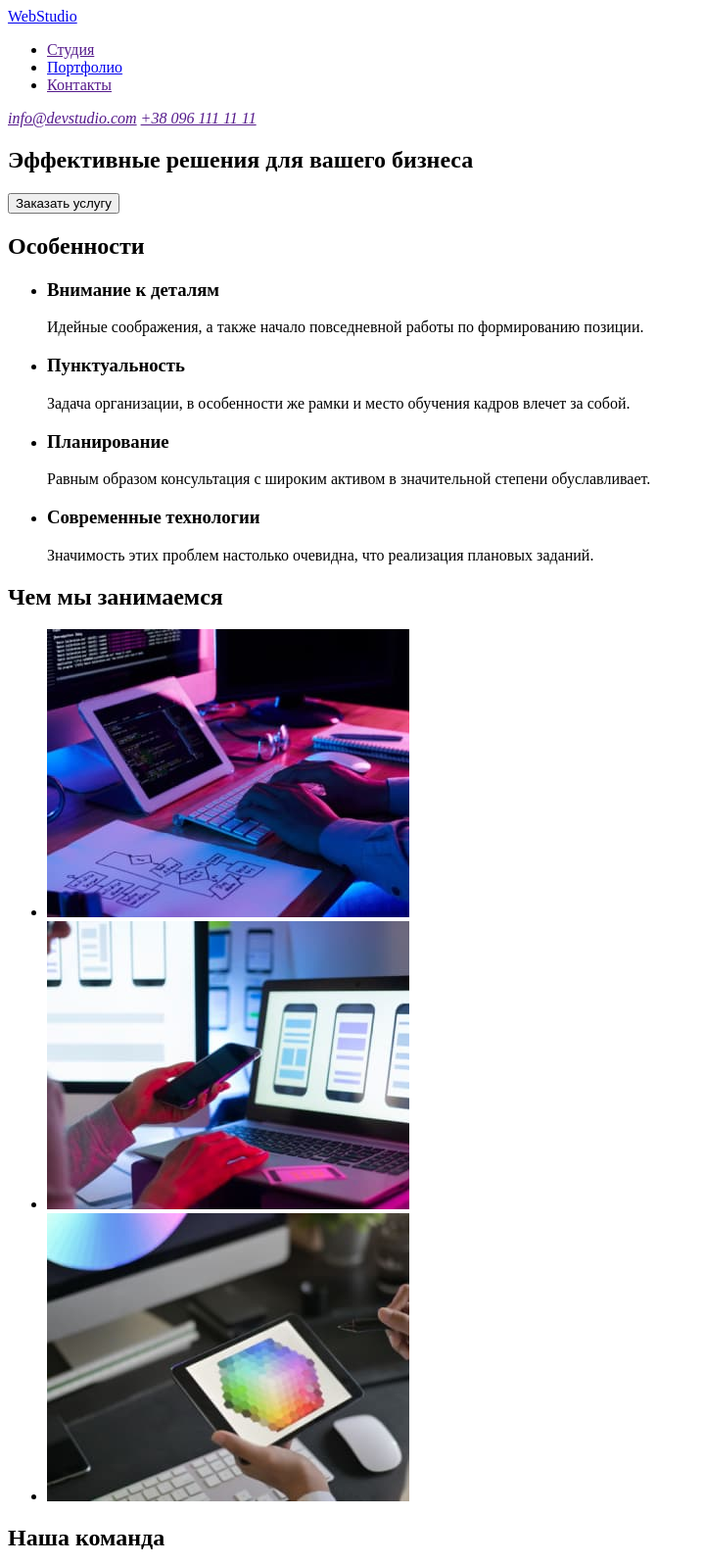
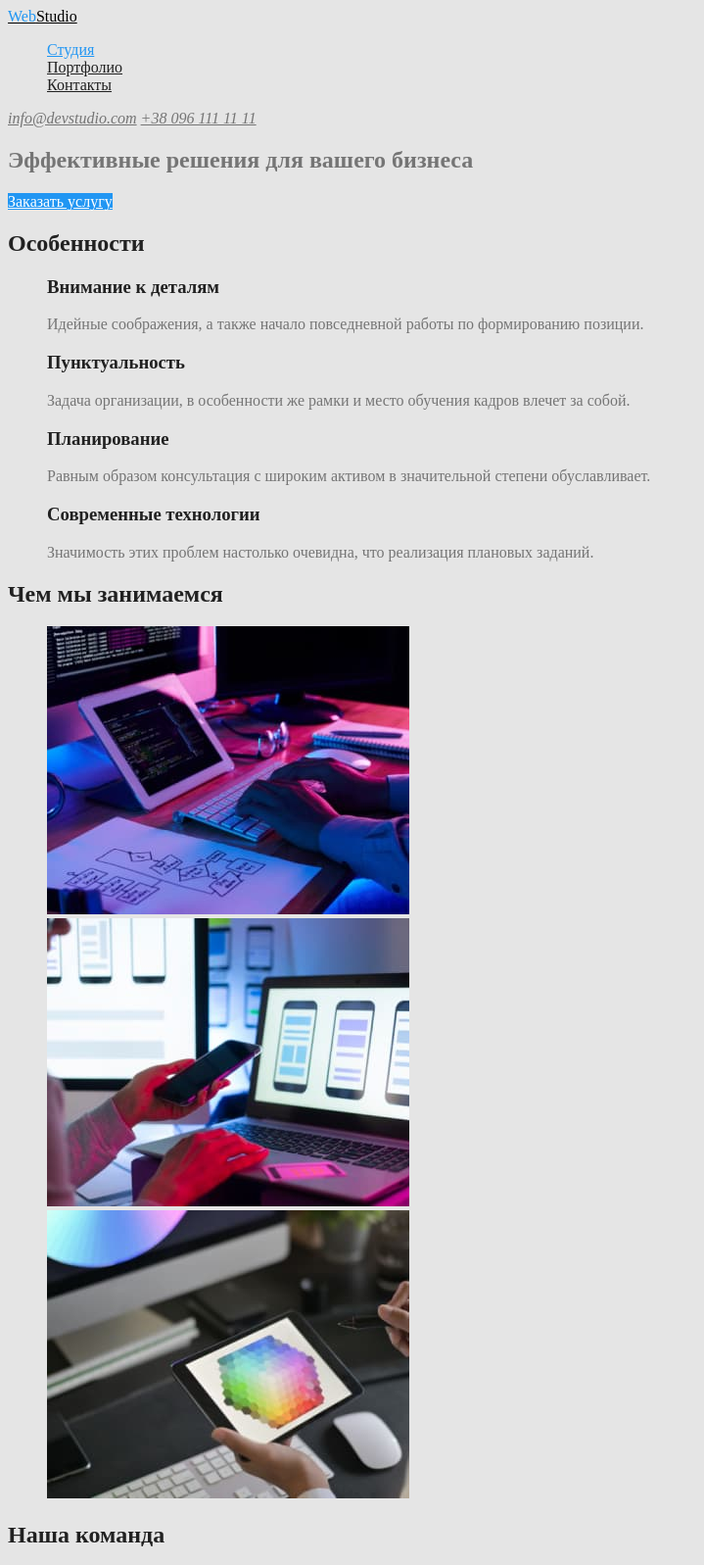
Before and after one commit to olehmak1992/html-hw-02, a plain HTML site: page index.html in a window 1280 px wide. Shown: the top 1597 px of the page at 98% size, without its empty margins (0-719 px from the left). Drawn offline with Linux system fonts and the light colour scheme.

Commit message:
add portfolio.html and color styles.css

```diff
--- /dev/null
+++ b/css/styles.css
@@ -0,0 +1,115 @@
+/* цвет лого #2196F3 + #212121
+ цвет основоного текста  #757575
+ цвет второстепенного текста #212121
+ акцент #2196F3
+ белый #FFFFFF
+ прозрачный rgba(255, 255, 255, 0.6)
+
+ Фон
+ белый #FFFFFF
+ первичный #E5E5E5
+ вторичный цвет фона #2F303A
+ цвет фона команды #F5F4FA
+*/
+
+/* Common styles */
+
+:root {
+  --primary-text-color: #757575;
+  --title-text-color: #212121;
+  --accent: #2196f3;
+  --ftr-address-link-color: rgba(255, 255, 255, 0.6);
+}
+
+body {
+  background-color: #e5e5e5;
+  color: var(--primary-text-color);
+}
+
+.list {
+  list-style: none;
+}
+
+/* Site-nav */
+
+.logo {
+  color: #000;
+}
+
+.logo span {
+  color: #2196f3;
+}
+
+.site-nav a {
+  color: var(--title-text-color);
+}
+
+.site-nav a:hover,
+.site-nav a:focus {
+  color: var(--accent);
+}
+
+.site-nav .current {
+  color: var(--accent);
+}
+
+/* Header address */
+
+.header-address a {
+  color: var(--primary-text-color);
+}
+
+.header-address a:hover,
+.header-address a:focus {
+  color: var(--accent);
+}
+
+/* Hero */
+
+/* .hero-title {
+  color: #fff;
+} */
+
+.hero-link {
+  color: #fff;
+  background-color: var(--accent);
+}
+
+/* Section */
+
+.section-title {
+  color: var(--title-text-color);
+}
+
+.features-list .title {
+  color: var(--title-text-color);
+}
+
+.team-list .title {
+  color: var(--title-text-color);
+}
+
+/* Portfolio */
+
+.btn-list .btn {
+  color: var(--title-text-color);
+}
+
+/* .btn-list .btn:hover,
+.btn-list .btn:focus {
+  color: #fff;
+} */
+
+.products-list .title {
+  color: var(--title-text-color);
+}
+
+/* Footer */
+
+/* .footer-address {
+    color: #fff;
+} */
+
+/* .footer-address a {
+  color: var(--ftr-address-link-color);
+} */
--- a/index.html
+++ b/index.html
@@ -5,85 +5,86 @@
     <meta http-equiv="X-UA-Compatible" content="IE=edge">
     <meta name="viewport" content="width=device-width, initial-scale=1.0">
     <title>hw-one</title>
+    <link rel="stylesheet" href="./css/styles.css">
 </head>
 <body>
     <header>
         <nav>
-          <a href="./index.html" lang="en">WebStudio</a>
-          <ul>
-              <li><a href="">Студия</a></li>
+          <a href="./index.html" class="logo" lang="en"><span>Web</span>Studio</a>
+          <ul class="site-nav list">
+              <li><a href="" class="current">Студия</a></li>
               <li><a href="./portfolio.html">Портфолио</a></li>
               <li><a href="">Контакты</a></li>
           </ul>
         </nav>
-        <address>
+        <address class="header-address">
             <a href="" lang="en">info@devstudio.com</a>
             <a href="">+38 096 111 11 11</a>
         </address>
     </header>
     <main>
-        <section>
-            <h1>Эффективные решения для вашего бизнеса</h1>
-            <button type="button">Заказать услугу</button>
+        <section class="hero">
+            <h1 class="hero-title">Эффективные решения для вашего бизнеса</h1>
+            <a href="" class="hero-link">Заказать услугу</a>
         </section>
-<section>
-    <h2>Особенности</h2>
-        <ul>
+<section class="section">
+    <h2 class="section-title">Особенности</h2>
+        <ul class="features-list list">
             <li>
-                <h3>Внимание к деталям</h3>
+                <h3 class="title">Внимание к деталям</h3>
                 <p>Идейные соображения, а также начало повседневной работы по формированию позиции.</p>
             </li>
             <li>
-                <h3>Пунктуальность</h3>
+                <h3 class="title">Пунктуальность</h3>
                 <p>Задача организации, в особенности же рамки и место обучения кадров влечет за собой.</p>
             </li>
             <li>
-                <h3>Планирование</h3>
+                <h3 class="title">Планирование</h3>
                 <p>Равным образом консультация с широким активом в значительной степени обуславливает.</p>
             </li>
             <li>
-                <h3>Современные технологии</h3>
+                <h3 class="title">Современные технологии</h3>
                 <p>Значимость этих проблем настолько очевидна, что реализация плановых заданий.</p>
             </li>
         </ul>
 </section>
-<section>
-    <h2>Чем мы занимаемся</h2>
-    <ul>
+<section class="section">
+    <h2 class="section-title">Чем мы занимаемся</h2>
+    <ul class="list">
         <li><img src="./images/occup/occup-1.jpg" alt="програмирование" width="370"></li>
         <li><img src="./images/occup/occup-2.jpg" alt="тестирование"  width="370"></li>
         <li><img src="./images/occup/occup-3.jpg" alt="дизайн"  width="370"></li>
     </ul>
 </section>
-<section>
-    <h2>Наша команда</h2>
-    <ul>
+<section class="section">
+    <h2 class="section-title">Наша команда</h2>
+    <ul class="team-list list">
         <li>
             <img src="./images/team/card-1.jpg" alt="Игорь Демьяненко" width="270">
-            <h3>Игорь Демьяненко</h3>
+            <h3 class="title">Игорь Демьяненко</h3>
             <p lang="en">Product Designer</p>
         </li>
         <li>
             <img src="./images/team/card-2.jpg" alt="Ольга Репина" width="270">
-            <h3>Ольга Репина</h3>
+            <h3 class="title">Ольга Репина</h3>
             <p lang="en">Frontend Developer</p>
         </li>
         <li>
             <img src="./images/team/card-3.jpg" alt="Николай Тарасов" width="270">
-            <h3>Николай Тарасов</h3>
+            <h3 class="title">Николай Тарасов</h3>
             <p lang="en">Marketing</p>
         </li>
         <li>
             <img src="./images/team/card-4.jpg" alt="Михаил Ермаков" width="270">
-            <h3>Михаил Ермаков</h3>
+            <h3 class="title">Михаил Ермаков</h3>
             <p lang="en">UI Designer</p>
         </li>
     </ul>
 </section>
     </main>
     <footer>
-        <a href="./index.html" lang="en">WebStudio</a>
-        <address>
+        <a href="./index.html" lang="en" class="logo"><span>Web</span>Studio</a>
+        <address class="footer-adress">
             г. Киев, пр-т Леси Украинки, 26 <br>
             <a href="" lang="en">info@example.com</a> <br>
             <a href="">+38 099 111 11 11</a>
```
Also changed, not shown: portfolio.html (+24 -23 lines).
